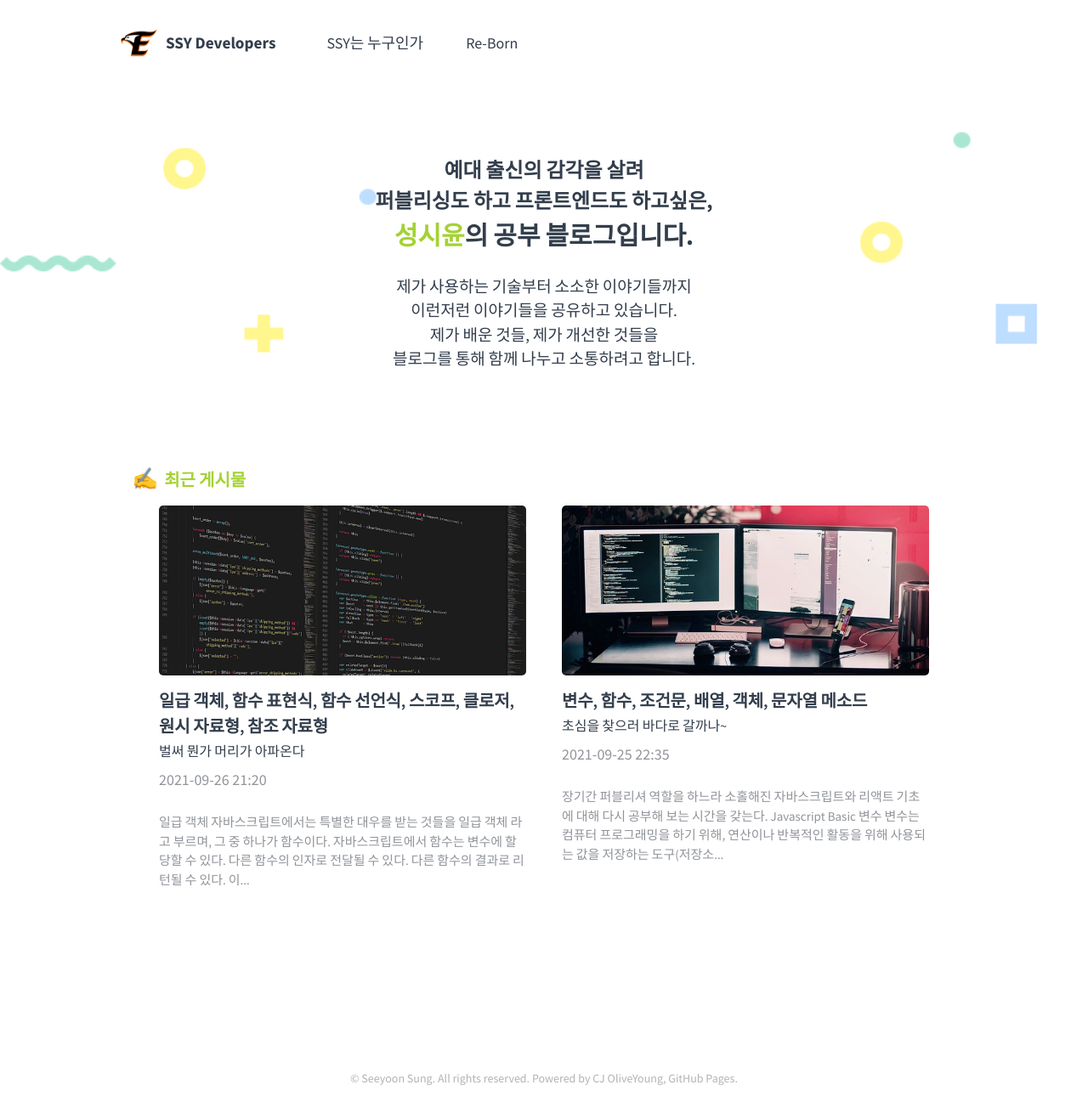
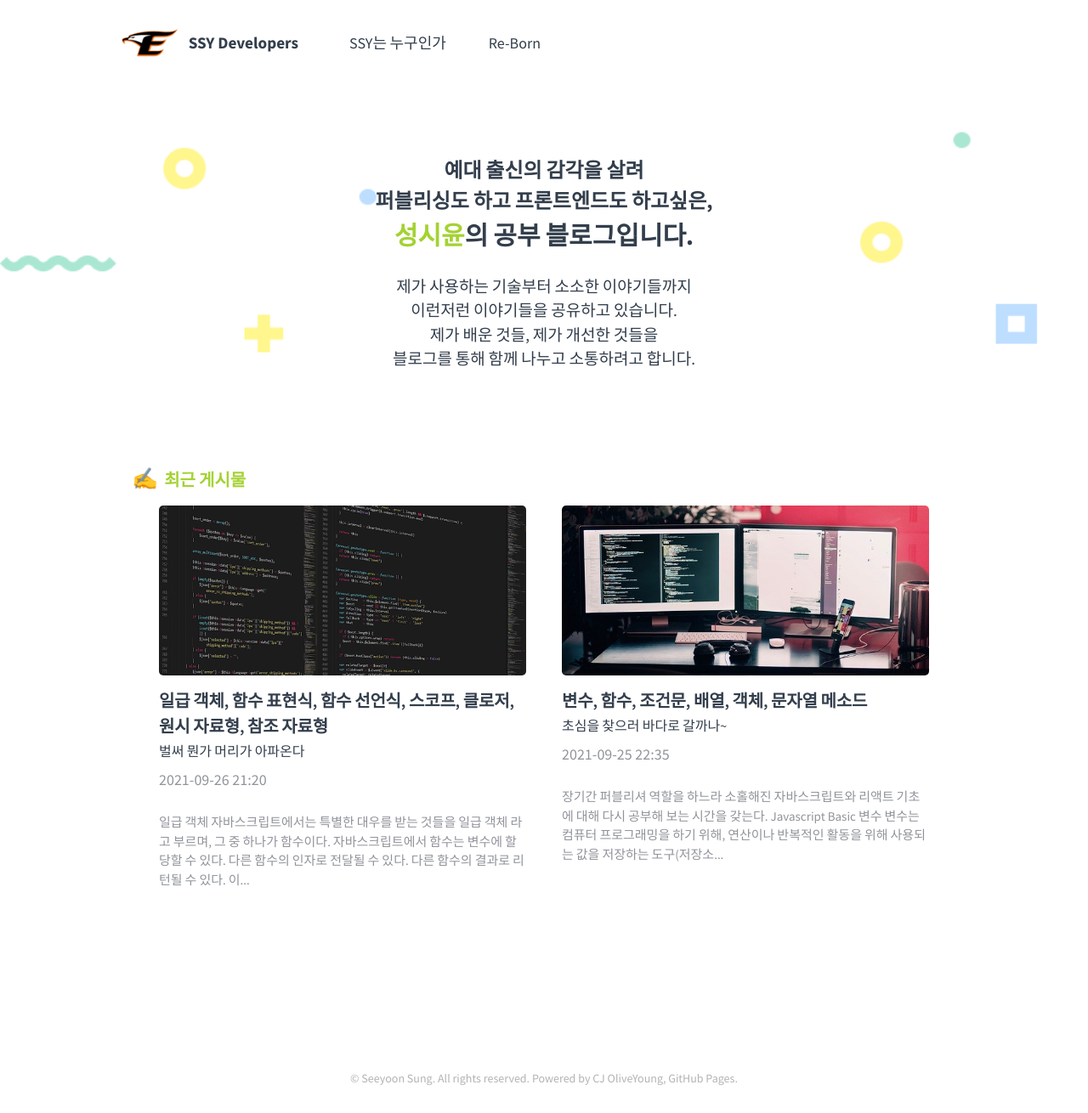
Before and after one commit to devSeeyoon/devseeyoon.github.io, a Jekyll site: the page built from index.md, in a window 1280 px wide. Shown: the whole page at 85% size. Built offline with Jekyll 4.4.1, drawn with Linux system fonts in a browser that asks for light colours.

Commit message:
로고 찌부 수정

```diff
--- a/_sass/_nav.scss
+++ b/_sass/_nav.scss
@@ -36,7 +36,7 @@
         }
 
         img {
-          width: 50px;
+          width: auto;
           height: 50px;
           margin: 0 5px 0 0;
           display: inline-block;
```
